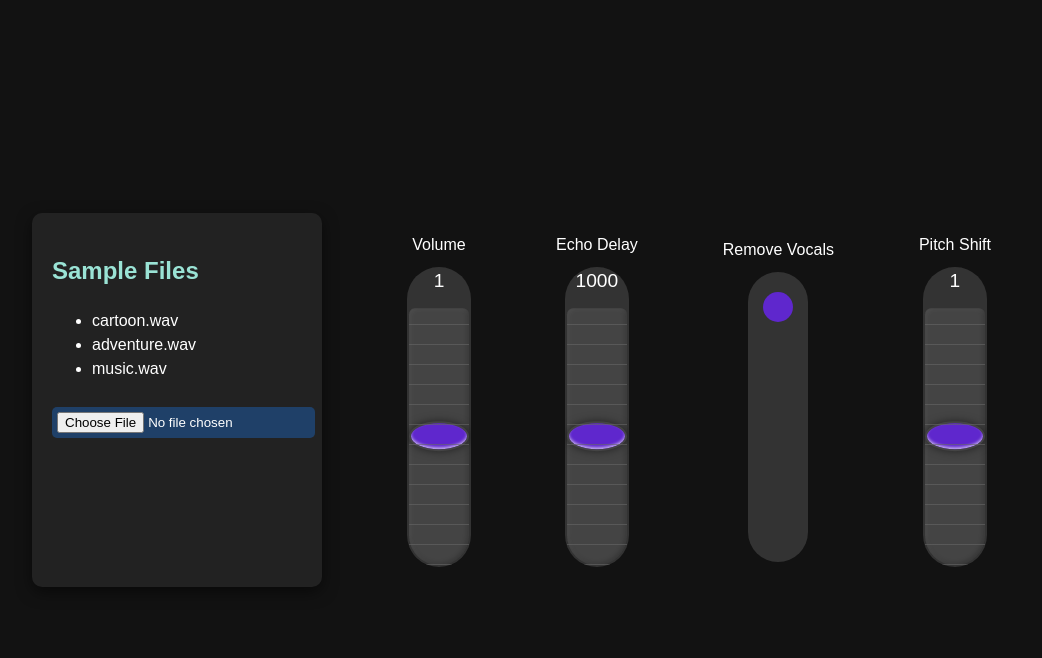
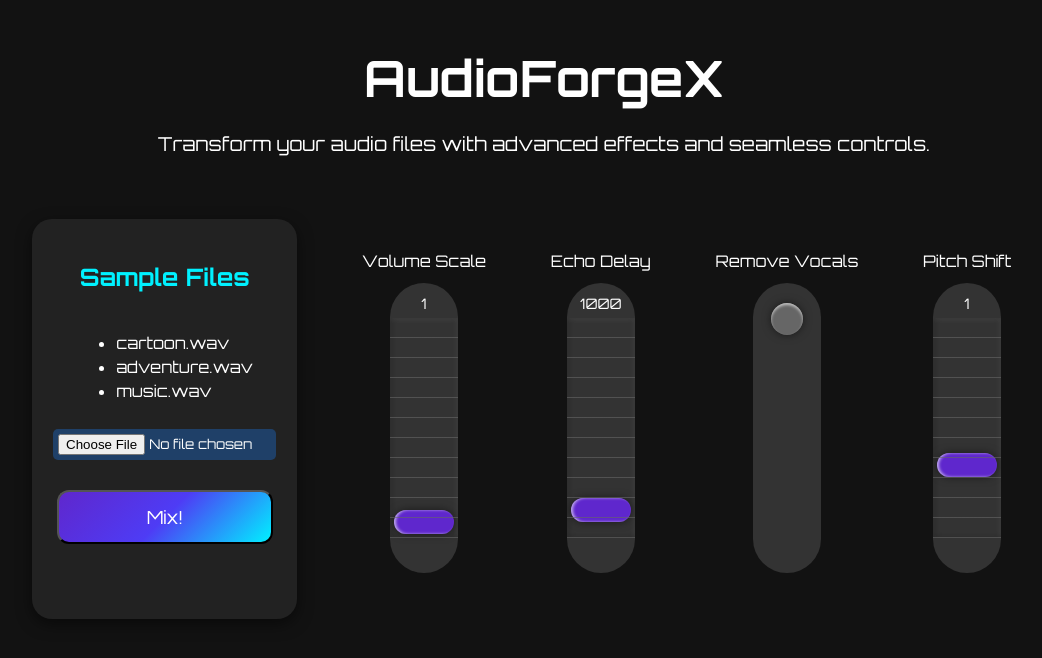
Before and after one commit to Abu-ls-10/audio_forge_x, a Vue app in the folder frontend/audioforgex-app/: page / in a window 1280 px wide. Shown: the top 658 px of the page, without its empty margins (96-1138 px from the left). Built offline with nearby package versions, Linux system fonts and the light colour scheme.

Commit message:
Fix sliders, update UI/UX design, and add mixing functionality

```diff
--- a/frontend/audioforgex-app/index.html
+++ b/frontend/audioforgex-app/index.html
@@ -4,6 +4,7 @@
     <meta charset="UTF-8" />
     <link rel="icon" type="image/svg+xml" href="/vite.svg" />
     <meta name="viewport" content="width=device-width, initial-scale=1.0" />
+    <link href="https://fonts.googleapis.com/css2?family=Orbitron:wght@400;700&display=swap" rel="stylesheet">
     <title>AudioForgeX</title>
   </head>
   <body>
--- a/frontend/audioforgex-app/src/App.vue
+++ b/frontend/audioforgex-app/src/App.vue
@@ -1,10 +1,22 @@
 <template>
   <div class="app">
+    <!-- Title and description centered at the top -->
+    <div class="header">
+      <h1>AudioForgeX</h1>
+      <p>Transform your audio files with advanced effects and seamless controls.</p>
+    </div>
+
+    <!-- Main content -->
     <div class="container">
-      <FilePanel />
+      <FilePanel
+        :removeVocals="removeVocals"
+        :volume="volume"
+        :echoDelay="echoDelay"
+        :pitchShift="pitchShift"
+      />
       <div class="sliders">
         <Slider
-          label="Volume"
+          label="Volume Scale"
           :min="0"
           :max="50"
           :step="1"
@@ -13,7 +25,7 @@
         <Slider
           label="Echo Delay"
           :min="0"
-          :max="60000"
+          :max="12000"
           :step="10"
           v-model="echoDelay"
         />
@@ -21,7 +33,7 @@
         <Slider
           label="Pitch Shift"
           :min="0.1"
-          :max="5"
+          :max="3"
           :step="0.1"
           v-model="pitchShift"
         />
@@ -33,19 +45,19 @@
 <script lang="ts">
 import FilePanel from './components/FilePanel.vue';
 import Slider from './components/Slider.vue';
-import Switch from './components/Switch.vue';  // Importing Switch component
+import Switch from './components/Switch.vue';
 
 export default {
   components: {
     FilePanel,
     Slider,
-    Switch,  // Registering Switch component
+    Switch,
   },
   data() {
     return {
       volume: 1,
       echoDelay: 1000,
-      removeVocals: false,  // Initialize the removeVocals data here
+      removeVocals: false,
       pitchShift: 1,
     };
   },
@@ -53,22 +65,46 @@ export default {
 </script>
 
 <style>
+/* App container style */
 .app {
   background-color: #121212;
   color: white;
   display: flex;
-  justify-content: center;
+  flex-direction: column; /* Stack items vertically */
   align-items: center;
+  justify-content: flex-start; /* Align items at the top */
   min-height: 100vh;
   font-family: 'Arial', sans-serif;
 }
 
+/* Header container for title and description */
+.header {
+  text-align: center; /* Center the text horizontally */
+  margin-top: 20px; /* Add some space from the top */
+  margin-bottom: 20px; /* Space between the header and the content */
+  font-family: 'Orbitron', 'sans-serif';
+  padding: 20px 10px 40px 10px;
+}
+
+h1 {
+  margin: 0;
+  font-size: 50px;
+}
+
+p {
+  margin: 5px 0 0;
+  font-size: 1.2em;
+  padding-top: 10px;
+}
+
+/* Main content container */
 .container {
   display: flex;
   justify-content: space-between;
   width: 80%;
 }
 
+/* Sliders container */
 .sliders {
   display: flex;
   flex-direction: row; /* Change this from column to row */
--- a/frontend/audioforgex-app/src/components/FilePanel.vue
+++ b/frontend/audioforgex-app/src/components/FilePanel.vue
@@ -6,14 +6,24 @@
     </ul>
 
     <input type="file" @change="onFileUpload" accept=".wav" />
+
+    <!-- Mix button -->
+    <button @click="onMixClick" class="mix-button">Mix!</button>
   </div>
 </template>
 
 <script lang="ts">
 export default {
+  props: {
+    removeVocals: Boolean,
+    volume: Number,
+    echoDelay: Number,
+    pitchShift: Number,
+  },
   data() {
     return {
       sampleFiles: ['cartoon.wav', 'adventure.wav', 'music.wav'],
+      selectedFile: null,
     };
   },
   methods: {
@@ -21,11 +31,34 @@
       const file = (event.target as HTMLInputElement).files?.[0];
       if (file && file.type === 'audio/wav') {
         // Handle file upload (e.g., send to backend or process)
+        this.selectedFile = file;
         console.log('File selected:', file.name);
       } else {
         alert('Please upload a valid WAV file');
       }
     },
+    onMixClick() {
+      if (this.selectedFile) {
+        // Prepare the data to send to the backend
+        const data = {
+          remvocals: this.removeVocals,
+          volumeScale: this.volume,
+          echoDelay: this.echoDelay,
+          pitchShift: this.pitchShift,
+        };
+
+        // Example backend API call
+        this.$axios.post('your-backend-endpoint', data)
+          .then(response => {
+            console.log('File mixed successfully:', response);
+          })
+          .catch(error => {
+            console.error('Error mixing file:', error);
+          });
+      } else {
+        alert('Please upload a file first');
+      }
+    }
   },
 };
 </script>
@@ -36,6 +69,38 @@
   background-color: #222;
   color: white;
   padding: 20px;
-    border-radius: 10px;
+  border-radius: 20px;
+  font-family: 'Orbitron', 'sans-serif';
+  display: flex;
+  flex-direction: column;
+  align-items: center;
+  justify-content: flex-start;
+}
+
+.mix-button {
+  margin-top: 30px;
+  padding: 12px 25px;
+  height: 3em;
+  width: 12em;
+  background: linear-gradient(135deg, #5f27cd, #4e3cf5, #00f1ff); /* Gradient from purple to cyan */
+  color: white;
+  border-radius: 12px;
+  cursor: pointer;
+  font-size: 18px;
+  transition: background-color 0.3s ease, transform 0.1s ease;
+  display: flex;
+  align-items: center;
+  justify-content: center;
+  font-family: 'Orbitron', 'sans-serif';
+  text-align: center;
+}
+
+.mix-button:hover {
+  background: linear-gradient(135deg, #7e44eb, #00f1ff); /* Slightly lighter purple on hover */
+}
+
+.mix-button:active {
+  background: linear-gradient(135deg, #4e1ea1, #00f1ff); /* Darker purple when active */
+  transform: scale(0.98); /* Slight shrink effect when clicked */
 }
 </style>
--- a/frontend/audioforgex-app/src/components/Slider.vue
+++ b/frontend/audioforgex-app/src/components/Slider.vue
@@ -11,6 +11,7 @@
         :value="modelValue"
         @input="onInput"
         class="slider-input"
+        :style="{ background: trackBackground }"
         orientation="vertical"
       />
     </div>
@@ -24,16 +25,52 @@ export default {
     min: Number,
     max: Number,
     step: Number,
-    modelValue: Number,
+    modelValue: Number, // Current value of the slider
+  },
+  data() {
+    return {
+      initialValue: this.modelValue, // Store the initial/default value
+    };
+  },
+  computed: {
+    trackBackground() {
+      const minPercent = ((this.min - this.min) / (this.max - this.min)) * 100;
+      const maxPercent = ((this.max - this.min) / (this.max - this.min)) * 100;
+      const initialPercent = ((this.initialValue - this.min) / (this.max - this.min)) * 100;
+      const currentPercent = ((this.modelValue - this.min) / (this.max - this.min)) * 100;
+
+      if (this.modelValue >= this.initialValue) {
+        // Moving upward from the initial value
+        return `linear-gradient(
+          to right,
+          #333 ${minPercent}%,
+          #333 ${initialPercent}%,
+          #00f1ff ${initialPercent}%,
+          #6a0dad ${currentPercent}%,
+          #333 ${currentPercent}%
+        )`;
+      } else {
+        // Moving downward from the initial value
+        return `linear-gradient(
+          to right,
+          #333 ${minPercent}%,
+          #333 ${currentPercent}%,
+          #6a0dad ${currentPercent}%,
+          #00f1ff ${initialPercent}%,
+          #333 ${initialPercent}%
+        )`;
+      }
+    },
   },
   methods: {
     onInput(event: Event) {
       const value = (event.target as HTMLInputElement).valueAsNumber;
-      this.$emit('update:modelValue', value); // Emit the updated value to the parent
+      this.$emit('update:modelValue', value);
     },
   },
 };
 </script>
+
 
 <style scoped>
 /* Container for alignment and styling */
@@ -42,6 +79,7 @@ export default {
   flex-direction: column;
   align-items: center;
   margin: 20px;
+  height: 340px;
 }
 
 /* Label styling */
@@ -49,6 +87,7 @@ label {
   color: white;
   margin-bottom: 10px;
   font-family: 'Orbitron', sans-serif;
+  text-align: center;
 }
 
 /* Slider styling */
@@ -57,30 +96,41 @@ label {
   flex-direction: column;
   align-items: center;
   justify-content: center;
-  height: 300px;
+  height: 290px;
+  width: 68px;
   position: relative;
 }
 
 /* Value display above the slider */
 .value {
-  margin-bottom: 10px;
+  margin-bottom: 0; /* Remove bottom margin */
   color: white;
-  font-size: 1.2em;
+  font-size: 0.9em;
   font-family: 'Orbitron', sans-serif;
+  text-align: center; /* Center the value */
+  position: absolute; /* Allow precise positioning */
+  margin: 10px;
+  top: 0px; /* Adjust the top value to align correctly */
+  /* transform: translateX(-50%); /* Center horizontally relative to slider */
 }
+
 
 /* Main slider track */
 .slider-input {
   -webkit-appearance: none;
-  width: 60px;
-  height: 290px;
-  background: #444;
-  border-radius: 50px 50px 10px 10px;
+  width: 220px; /* Track width */
+  height: 68px; /* Track height */
+  /* border-radius: 50px 10px 10px 50px; */
   outline: none;
-  transform: rotate(180deg);
+  transform: rotate(-90deg); /* Rotate to vertical */
+  background: var(--slider-background); /* Use dynamic gradient */
   box-shadow: inset 1px 1px 5px rgba(0, 0, 0, 0.3), inset -1px -1px 5px rgba(255, 255, 255, 0.1);
   position: relative;
+  z-index: 2; /* Above background layers */
+  transition: background 0.2s ease-in-out; /* Smooth trail update */
 }
+
+
 
 /* Vertical scale lines on the track for a ruler-like effect */
 .slider-input::before {
@@ -89,60 +139,69 @@ label {
   width: 100%;
   height: 100%;
   background: repeating-linear-gradient(
-    to bottom,
+    to right,
     #666,
     #666 1px,
     transparent 1px,
     transparent 20px
   );
   opacity: 0.6;
+  z-index: 1; /* Place this behind the main slider track */
 }
 
 /* Thumb styling for a 3D, futuristic look */
 .slider-input::-webkit-slider-thumb {
   -webkit-appearance: none;
   appearance: none;
-  width: 60px;
-  height: 30px;
+  width: 24px;
+  height: 60px;
   background: #5f27cd;
-  border: solid 2px #444;
-  border-radius: 50%;
+  border-radius: 20px;
   box-shadow: 0px 0px 8px rgba(0, 0, 0, 0.5), inset 0px 2px 3px rgba(255, 255, 255, 0.6);
   cursor: pointer;
   transition: background-color 0.3s, transform 0.2s;
+  z-index: 3; /* Ensure this is above the ::before pseudo-element */
 }
 
 .slider-input::-webkit-slider-thumb:hover {
-  background-color: #ff5f5f; /* Match the active color from Switch.vue */
+  /* background-color: #ff5f5f; /* Match the active color from Switch.vue */
+  background-color: #666;
+  /* border: 3px solid #5f27cd; */
 }
 
 .slider-input::-moz-range-thumb {
-  width: 60px;
-  height: 30px;
+  width: 24px;
+  height: 60px;
   background: #5f27cd;
-  border: solid 2px #444;
-  border-radius: 50%;
+  border-radius: 20px;
   box-shadow: 0px 0px 8px rgba(0, 0, 0, 0.5), inset 0px 2px 3px rgba(255, 255, 255, 0.6);
   cursor: pointer;
   transition: background-color 0.3s, transform 0.2s;
+  z-index: 3; /* Ensure this is above the ::before pseudo-element */
+
 }
 
 .slider-input::-moz-range-thumb:hover {
-  background-color: #ff5f5f;
+  /* background-color: #ff5f5f; */
+  background-color: #666;
+  /* border: 3px solid #5f27cd; */
 }
 
 .slider-input::-ms-thumb {
-  width: 60px;
-  height: 30px;
+  width: 24px;
+  height: 60px;
   background: #5f27cd;
-  border: solid 2px #444;
-  border-radius: 50%;
+  border-radius: 20px;
   box-shadow: 0px 0px 8px rgba(0, 0, 0, 0.5), inset 0px 2px 3px rgba(255, 255, 255, 0.6);
   cursor: pointer;
   transition: background-color 0.3s, transform 0.2s;
+  z-index: 3; /* Ensure this is above the ::before pseudo-element */
+
 }
 
 .slider-input::-ms-thumb:hover {
-  background-color: #ff5f5f;
+  /* background-color: #ff5f5f; */
+  background-color: #666;
+  /* border: 3px solid #5f27cd; */
 }
 </style>
--- a/frontend/audioforgex-app/src/components/Switch.vue
+++ b/frontend/audioforgex-app/src/components/Switch.vue
@@ -29,15 +29,18 @@
     flex-direction: column;
     align-items: center;
     margin: 20px;
+    height: 340px;
   }
 
   label {
     color: white;
     margin-bottom: 10px;
+    font-family: 'Orbitron', sans-serif;
+    text-align: center;
   }
 
   .stick-shift-switch {
-    width: 50px;
+    width: 58px;
     height: 250px; /* Increased the height for a vertical design */
     background-color: #333;
     border-radius: 50px;
@@ -49,15 +52,16 @@
   }
 
   .stick-shift {
-    width: 30px;
-    height: 30px;
-    background-color: #5f27cd;
+    width: 32px;
+    height: 32px;
+    background-color: #666;
+    box-shadow: 0px 0px 8px rgba(0, 0, 0, 0.5), inset 0px 2px 3px rgba(255, 255, 255, 0.6);
     border-radius: 50%;
     transition: 0.3s;
   }
 
   .stick-shift.active {
     transform: translateY(220px); /* Moves the switch when active */
-    background-color: #ff5f5f; /* Optional: change color when active */
+    background-color: #5f27cd; /* Optional: change color when active */
   }
   </style>
--- a/frontend/audioforgex-app/src/style.css
+++ b/frontend/audioforgex-app/src/style.css
@@ -1,5 +1,5 @@
 :root {
-  font-family: Inter, system-ui, Avenir, Helvetica, Arial, sans-serif;
+  font-family: 'Orbitron', 'system-ui', sans-serif;
   line-height: 1.5;
   font-weight: 400;
 
@@ -17,7 +17,7 @@
 body {
   background-color: #121212;
   color: white;
-  font-family: 'Roboto', sans-serif;
+  font-family: 'Orbitron', sans-serif;
   margin: 0;
   padding: 0;
 }
@@ -34,20 +34,17 @@ body {
   background: #e63946; /* Red for active thumb */
 }
 
-.slider-container label {
-  color: #f1fa8c; /* Sci-Fi yellow-green for labels */
-}
-
 /* Panel */
 .file-panel {
   background: #2b2d42;
-  border-radius: 10px;
+  /* border-radius: 20px; */
   padding: 20px;
   box-shadow: 0 5px 15px rgba(0, 0, 0, 0.5);
+  height: 360px;
 }
 
 .file-panel h2 {
-  color: #9ae3d5;
+  color: #00f1ff;
 }
 
 input[type="file"] {
@@ -57,4 +54,6 @@ input[type="file"] {
   border-radius: 5px;
   border: none;
   margin-top: 10px;
+  font-family: 'Orbitron', 'sans-serif';
+  width: 16em;
 }
```
Also changed, not shown: frontend/audioforgex-app/src/components/HelloWorld.vue (deleted, +0 -41 lines). Lines whose indentation alone changed are shown as unchanged.
